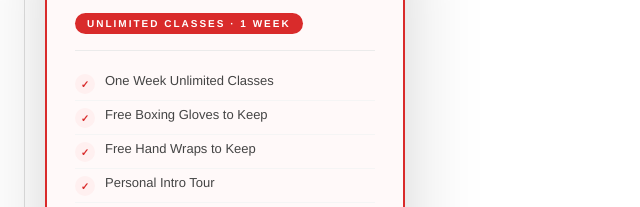
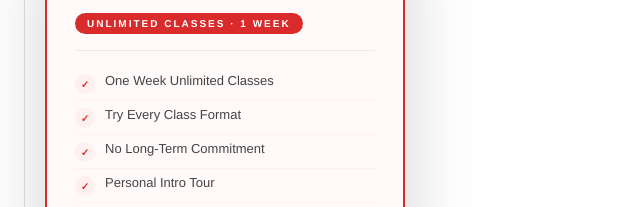
Before and after one commit to colonnamedia/PUNCH-FITNESS-PGH-NEW-2026, a website: page trial.html in a window 1280 px wide. Shown: the part 1250-1457 px from the top of the page, 605-1245 px from the left. Drawn offline with Linux system fonts and the light colour scheme.

Commit message:
Add files via upload

```diff
--- a/trial.html
+++ b/trial.html
@@ -69,8 +69,8 @@
    <span class="trial-chip">Unlimited Classes &middot; 1 Week</span><div class="trial-div"></div>
    <ul class="trial-perks">
     <li><span class="trial-check">&#10003;</span> One Week Unlimited Classes</li>
-    <li><span class="trial-check">&#10003;</span> Free Boxing Gloves to Keep</li>
-    <li><span class="trial-check">&#10003;</span> Free Hand Wraps to Keep</li>
+    <li><span class="trial-check">&#10003;</span> Try Every Class Format</li>
+    <li><span class="trial-check">&#10003;</span> No Long-Term Commitment</li>
     <li><span class="trial-check">&#10003;</span> Personal Intro Tour</li>
     <li><span class="trial-check">&#10003;</span> Results Playbook &amp; Coaching</li></ul>
    <a href="https://punchpgh.pushpress.com/landing/plans/plan_514ed15d56fc40" class="trial-btn" target="_blank" rel="noopener">Start One Week Unlimited &rarr;</a>
```
Also changed, not shown: boxing-gloves-for-fitness-classes.html (+2 -2 lines), punch-ad-trials/thank-you.html (+2 -2 lines).
